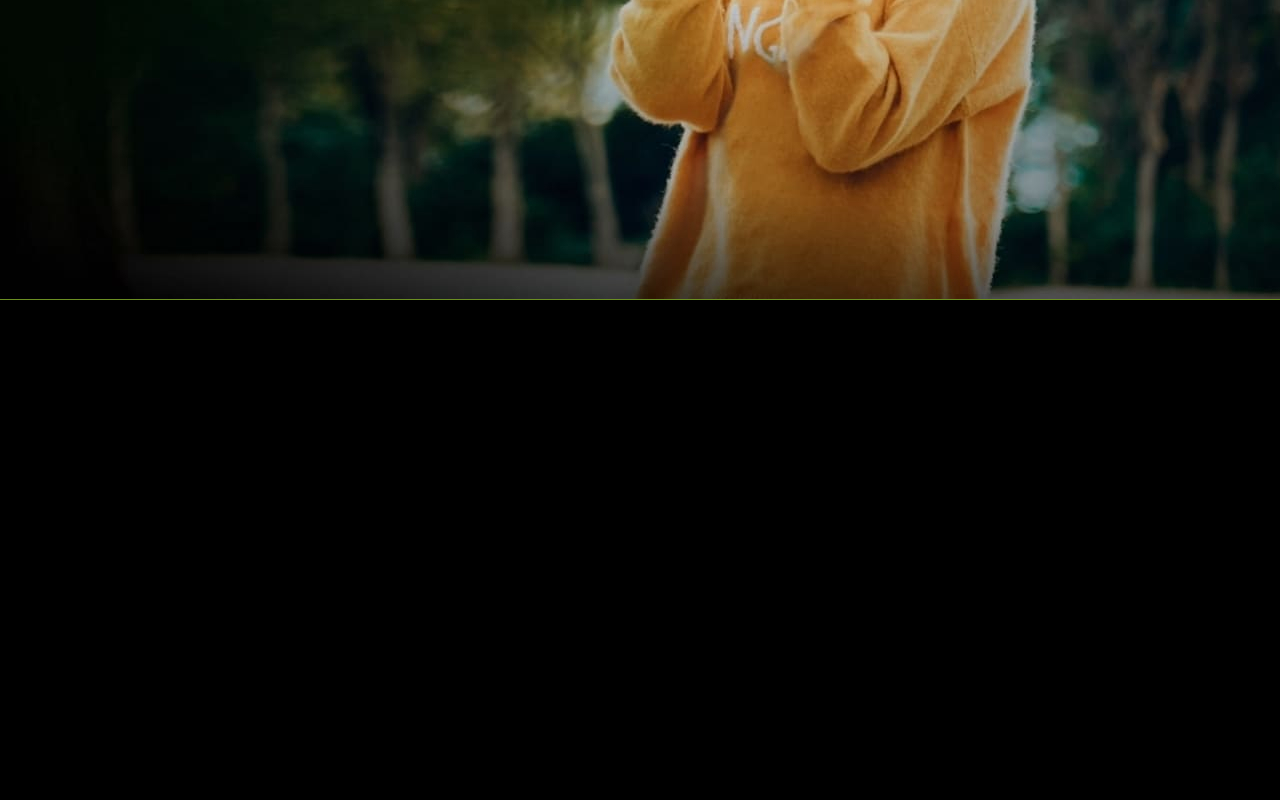
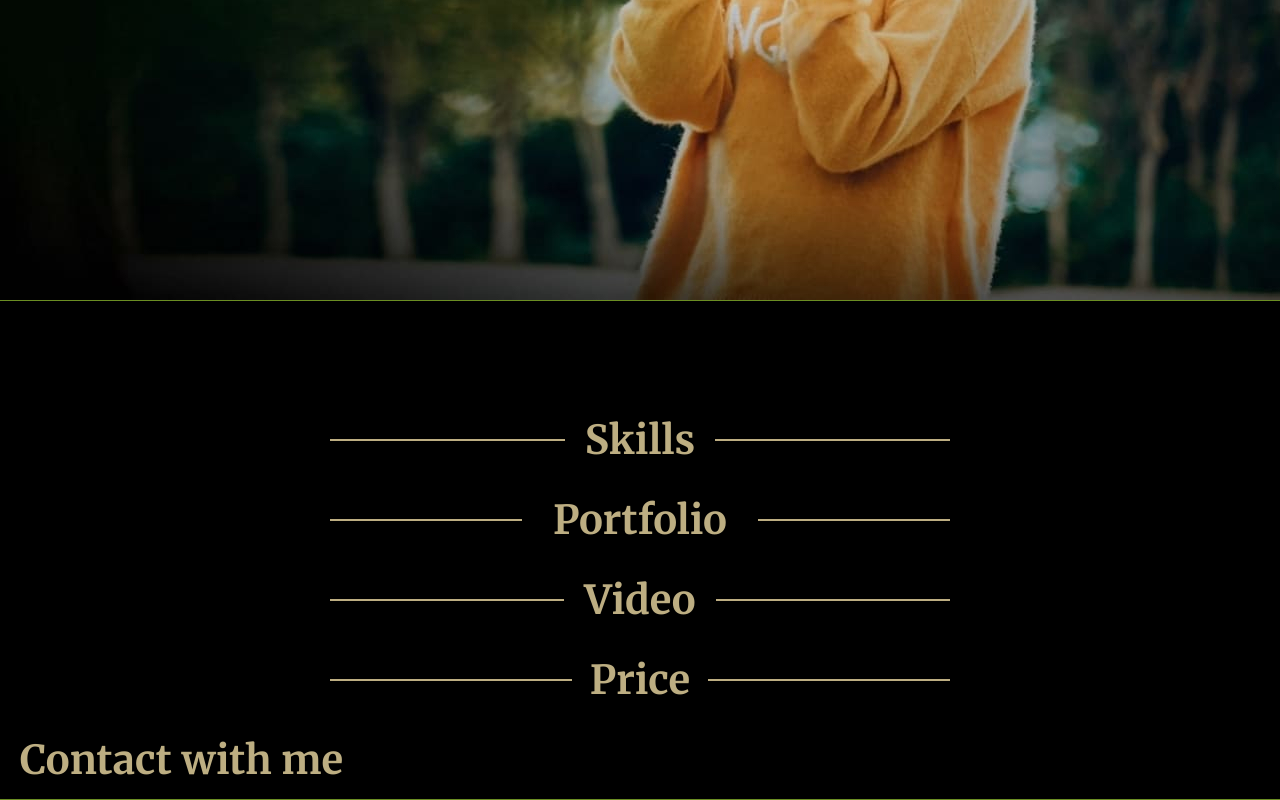
Before and after one commit to gbpljc/Test, a plain HTML site: page index.html in a window 1280 px wide. Shown: the part 610-1410 px from the top of the page. Before the commit the page ends 910 px from the top, so only its background shows below. Drawn offline with Linux system fonts and the light colour scheme.

Commit message:
feat: add h2 styles

```diff
--- a/index.html
+++ b/index.html
@@ -54,10 +54,11 @@
     </div>
   </header>
   <main class="main">
+    <div class="main-container">
       <div class="container hero-container">
         <section class="section-hero">
           <div class="hero-content flex">
-            <h1 class="section-title hero-title">
+            <h1 class="hero-title">
               Alexa Rise
             </h1>
             <div class="hero-subtitle inter">
@@ -70,30 +71,41 @@
         </section>
       </div>
       <section class="section section-skills" id="skills">
+        <div class="title-wrapper flex">
+
             <h2 class="section-title">
+              Skills
+            </h2>
 
+        </div>
+      </section>
+      <section class="section section-portfolio" id="portfolio">
+        <div class="title-wrapper flex">
+          <h2 class="section-title">
+            Portfolio
+          </h2>
+        </div>
+      </section>
+      <section class="section section-video" id="video">
+        <div class="title-wrapper flex">
+          <h2 class="section-title">
+            Video
+          </h2>
+        </div>
+      </section>
+      <section class="section section-price" id="price">
+        <div class="title-wrapper flex">
+          <h2 class="section-title">
+            Price
+          </h2>
+        </div>
+      </section>
+      <section class="section section-contacts" id="contacts">
+        <h2 class="section-title-contacts">
+          Contact with me
         </h2>
       </section>
-      <section class="section section-portfolio" id="portfolio">
-        <h2 class="section-title">
-
-        </h2>
-      </section>
-      <section class="section section-video" id="video">
-        <h2 class="section-title">
-
-        </h2>
-      </section>
-      <section class="section section-price" id="price">
-        <h2 class="section-title">
-
-        </h2>
-      </section>
-      <section class="section section-contacts" id="contacts">
-        <h2 class="section-title">
-
-        </h2>
-      </section>
+    </div>
   </main>
   <footer class="footer">
     <div class="container">
--- a/style.css
+++ b/style.css
@@ -73,6 +73,17 @@ h2 {
   font-family: Merriweather;
 }
 
+h2 {
+  color: var(--color);
+  display: inline-block;
+  font-size: 40px;
+  font-style: normal;
+  line-height: 80px;
+  letter-spacing: 0em;
+
+
+}
+
 a:hover {
   color: var(--color);
   transition: var(--transition);
@@ -122,7 +133,10 @@ ul {
     outline: olivedrab 1px solid;
   }
 
-
+  .section {
+    padding: 0 20px;
+    position: relative;
+  }
 /* header */
 
 .header-container {
@@ -171,6 +185,7 @@ ul {
   background-position: center -90px;
   background-repeat: no-repeat;
   height: 820px;
+  margin-bottom: 100px;
 }
 
 .hero-title {
@@ -195,3 +210,40 @@ ul {
 .hero-subtitle {
   padding-bottom: 25px;
 }
+
+/* Skills */
+
+
+.title-wrapper {
+  position: relative;
+  width: 50%;
+  margin: auto;
+  justify-content: center;
+  overflow-x: hidden;
+  }
+
+  .section-title {
+    position: relative
+  }
+
+ .section-title::before {
+  content: "";
+  display: block;
+  position: absolute;
+  top:calc(50% - 1px);
+  width: 500%;
+  height: 2px;
+  background-color: var(--color);
+  margin-left: -518%;
+
+}
+.section-title::after {
+  content: "";
+  display: block;
+  position: absolute;
+  top:calc(50% - 1px);
+  width: 500%;
+  height: 2px;
+  background-color: var(--color);
+  margin-left: 118%;
+}
```
Lines whose indentation alone changed are shown as unchanged.
